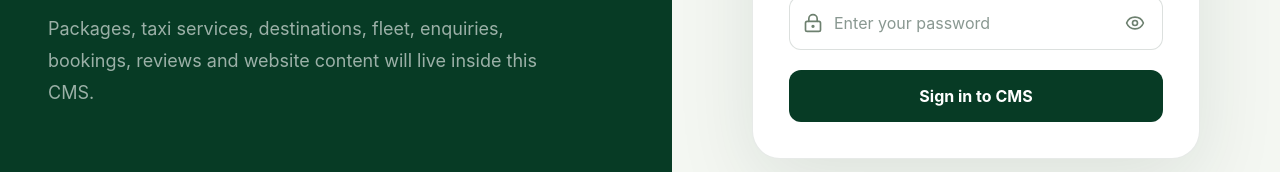
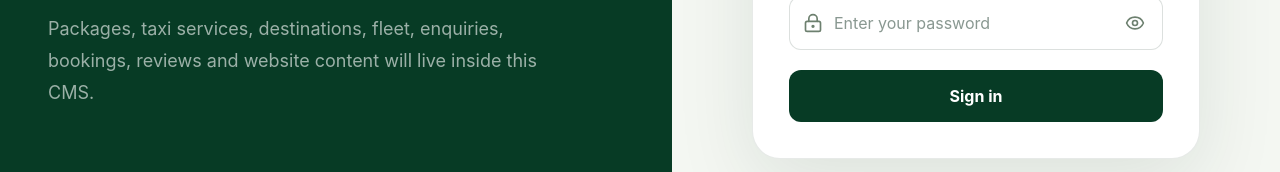
Before and after one commit to Shahzadkhanks19/rani-tours, a Next.js app: page /admin/login in a window 1280 px wide. Shown: the part 470-642 px from the top of the page. Built offline with nearby package versions, Linux system fonts and the light colour scheme; no server answers.

Commit message:
Remove CMS wording from admin login form

```diff
--- a/components/admin/admin-login-form.tsx
+++ b/components/admin/admin-login-form.tsx
@@ -66,7 +66,7 @@ export function AdminLoginForm() {
 
       <button type="submit" disabled={loading} className="flex w-full items-center justify-center gap-2 rounded-xl bg-[#073b25] px-4 py-3.5 font-bold text-white transition hover:bg-[#0b6b3a] disabled:cursor-not-allowed disabled:opacity-65">
         {loading && <LoaderCircle className="size-5 animate-spin" />}
-        {loading ? "Signing in…" : "Sign in to CMS"}
+        {loading ? "Signing in…" : "Sign in"}
       </button>
     </form>
   );
```
